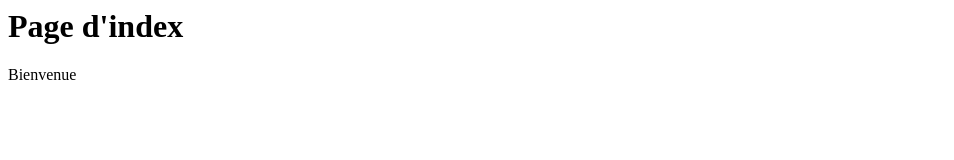
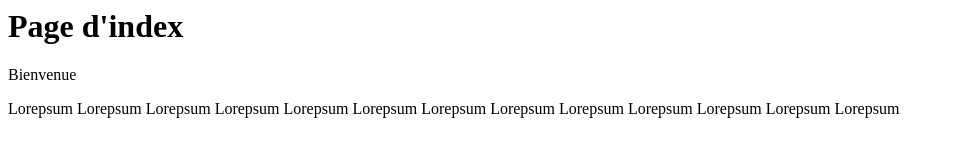
Before and after one commit to gbnguyen/test_repo, a plain HTML site: page index.html in a window 1280 px wide. Shown: the whole page, without its empty margins (0-954 px from the left). Drawn offline with Linux system fonts and the light colour scheme.

Commit message:
Update index.html
pour test

```diff
--- a/index.html
+++ b/index.html
@@ -6,5 +6,8 @@
 		<!-- Ok for publication -->
 		<h1>Page d'index </h1>
 		<p> Bienvenue </p>
+		<div>
+			<p> Lorepsum  Lorepsum  Lorepsum  Lorepsum  Lorepsum  Lorepsum  Lorepsum  Lorepsum  Lorepsum  Lorepsum  Lorepsum  Lorepsum  Lorepsum </p>
+		</div>
 	</body>
 </html>
```
